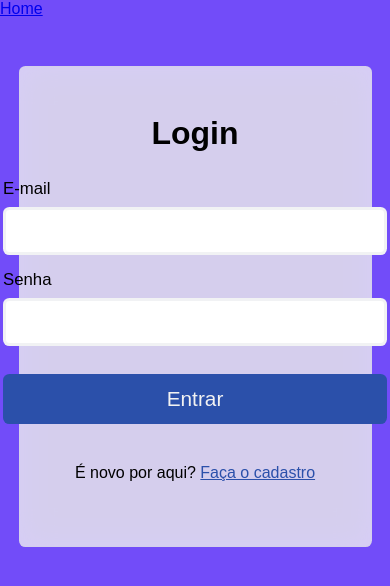
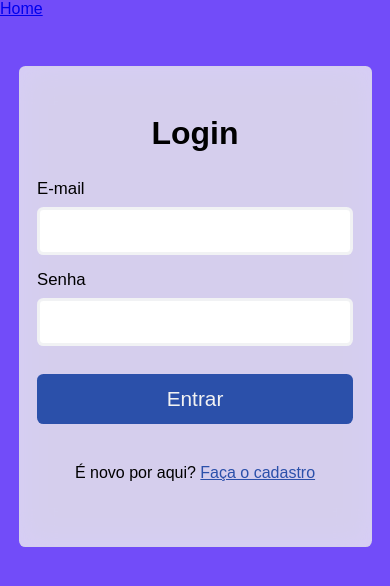
Before and after one commit to rafinha-adao/groupzy, a PHP site: page /login.html in a window 390 px wide. Shown: the top 586 px of the page. Run offline with PHP 8.4, Linux system fonts and the light colour scheme; some web fonts are replaced.

Commit message:
style: ajuste responsividade inputs

```diff
--- a/assets/styles/style.css
+++ b/assets/styles/style.css
@@ -41,7 +41,7 @@ button:hover {
 }
 
 input {
-  width: 24rem;
+  width: 100%;
   height: 3rem;
   padding: .5rem;
   font-size: 1.1rem;
@@ -111,6 +111,8 @@ input:focus {
       -ms-flex-direction: column;
           flex-direction: column;
   margin: .25rem 0 .25rem 0;
+  max-width: 22rem;
+  width: 90%;
 }
 
 .container-signup form .input-container label, .container-login form .input-container label {
@@ -121,7 +123,7 @@ input:focus {
 
 .container-signup form .input-container textarea, .container-login form .input-container textarea {
   resize: none;
-  width: 24rem;
+  width: 100%;
   height: 6rem;
   border: none;
   border-radius: .4rem;
@@ -139,10 +141,12 @@ input:focus {
 
 .container-signup form .btn-container, .container-login form .btn-container {
   margin: 1.5rem 0;
+  max-width: 22rem;
+  width: 90%;
 }
 
 .container-signup form .btn-container button, .container-login form .btn-container button {
-  width: 24rem;
+  width: 100%;
 }
 
 .container-signup form .btn-container button:hover, .container-login form .btn-container button:hover {
--- a/assets/styles/style.sass
+++ b/assets/styles/style.sass
@@ -34,7 +34,7 @@ button
         transition: .3s
 
 input
-    width: 24rem
+    width: 100%
     height: 3rem
     padding: .5rem
     font-size: 1.1rem
@@ -74,6 +74,8 @@ input
             display: flex
             flex-direction: column
             margin: .25rem 0 .25rem 0
+            max-width: 22rem
+            width: 90%
 
             label
                 margin: .45rem 0 .5rem 0
@@ -82,7 +84,7 @@ input
 
             textarea
                 resize: none
-                width: 24rem
+                width: 100%
                 height: 6rem
                 border: none
                 border-radius: .4rem
@@ -97,9 +99,11 @@ input
 
         .btn-container
             margin: 1.5rem 0
+            max-width: 22rem
+            width: 90%
 
             button
-                width: 24rem
+                width: 100%
 
                 &:hover
                     transform: translateY(-.05rem)
```
Also changed, not shown: 1 other file.
